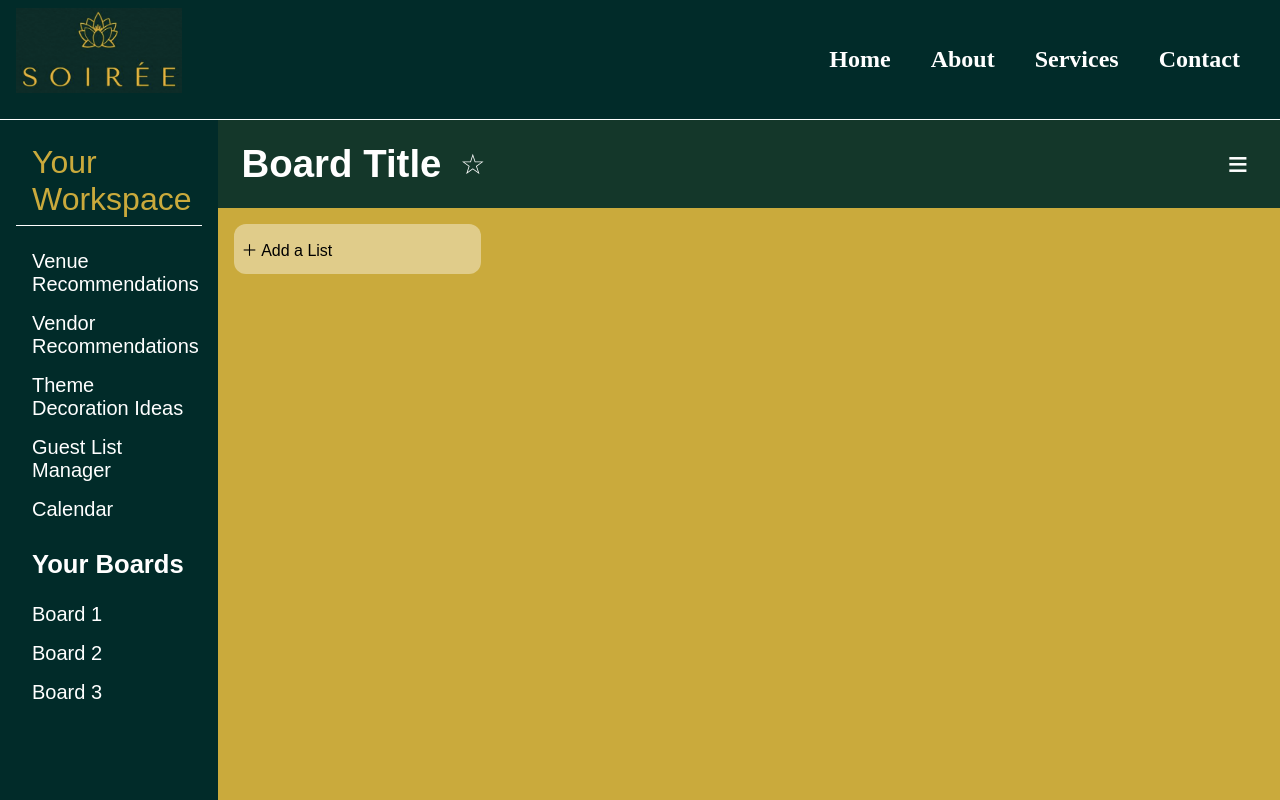
After one commit to aadya28/Ascend-Task-Manager, a Flask app: template templates/board.html in a window 1280 px wide. The commit adds this page. Run offline with Flask 3, Linux system fonts and the light colour scheme; the template is opened without the code that fills it, so the values that code supplies are empty.

Commit message:
Integrated template and Board Page.

```diff
--- a/app.py
+++ b/app.py
@@ -3,8 +3,8 @@ from flask import Flask, render_template
 app = Flask(__name__, template_folder='templates')
 
 @app.route('/')
-def test():
-    return render_template('template_test.html')
+def Board():
+    return render_template('board.html')
 
 if __name__ == "__main__":
     app.run(debug = True)
--- /dev/null
+++ b/static/scripts/aadya-script.js
@@ -0,0 +1,264 @@
+const dropdown = document.querySelector('.options-section');
+
+const button = dropdown.querySelector('.board-actions')
+const content = dropdown.querySelector('.dropdown-content');
+
+button.addEventListener('click', () => {
+    // console.log("dropdown clicked");
+    content.classList.toggle('visible');
+    adjustDropdownPosition(content);
+});
+
+document.addEventListener('click', event => {
+    if (!dropdown.contains(event.target)) {
+        content.classList.remove('visible');
+    }
+});
+
+// Function to adjust the position of the dropdown content
+function adjustDropdownPosition(content) {
+    const viewportWidth = window.innerWidth || document.documentElement.clientWidth;
+    const dropdownWidth = content.offsetWidth;
+    const buttonRect = content.previousElementSibling.getBoundingClientRect();
+
+    // To Check if dropdown content is extending beyond the right edge
+    if (buttonRect.right + dropdownWidth > viewportWidth) {
+        content.style.right = '0';
+        content.style.left = 'auto';
+    } else {
+        content.style.right = 'auto';
+        content.style.left = '0';
+    }
+}
+
+// Event listener for showing the add list form or the add task form
+document.addEventListener('click', event => {
+    if (event.target.classList.contains('show-add-form')) {
+        const showButton = event.target;
+        const form = showButton.nextElementSibling;
+
+        if (form.classList.contains('add-list-form')) {
+            form.classList.remove('hidden');
+        } else if (form.classList.contains('add-task-form')) {
+            form.classList.remove('hidden');
+        }
+        showButton.classList.add('hidden');
+    }
+});
+
+//Event listener for cancelling adding a list or a task.
+document.addEventListener('click', event=>{
+    if (event.target.classList.contains('cancel-button')){
+        const cancelButton = event.target;
+        const form = cancelButton.closest('.add-list-form') || cancelButton.closest('.add-task-form');
+        const showButton = form.previousElementSibling;
+
+        resetForm(form, showButton);
+    }
+})
+
+// Helper function to reset the add forms
+function resetForm(form, showButton) {
+    form.classList.add('hidden');
+    showButton.classList.remove('hidden');
+
+    const titleInput = form.querySelector('.title');
+    titleInput.value = '';
+}
+
+// Adding a new list
+const addListButton = document.querySelector('.add-list-button');
+
+addListButton.addEventListener('click', () => {
+    // console.log('Add list button clicked');
+
+    const addListForm = addListButton.closest('.add-list-form');
+    const showButton = addListForm.previousElementSibling;
+    const titleInput = addListForm.querySelector('.title');
+    const listTitle = titleInput.value.trim();
+
+    // If the list title is empty, set it to "Untitled"
+    const finalListTitle = listTitle !== '' ? listTitle : 'Untitled';
+
+    const newList = document.createElement('div');
+    newList.innerHTML = `
+        <div class="list-title-bar">
+            <h2 class="title">${finalListTitle}</h2>
+            <div class="dropdown">
+                <button class="list-actions">&#8226; &#8226; &#8226;</button>
+                <div class="dropdown-content">
+                    <a href="#rename">Rename List</a>
+                    <a href="#delete">Delete List</a>
+                    <a href="#copy">Copy List</a>
+                    <a href="#move">Move List</a>
+                </div>
+            </div>
+        </div>
+
+        <div class="list-content">
+        </div>
+
+        <div class="add-task">
+            <button class="show-add-form">&#65291; Add Task</button>
+            <div class="add-task-form hidden">
+                <input type="text" class="title" placeholder="Enter Task Title">
+                <div class="button-group">
+                    <button class="add-task-button">Add Task</button>
+                    <button class="cancel-button">Cancel</button>
+                </div>
+            </div>
+        </div>` ;
+    newList.classList.add('list');
+
+    const addListContainer = document.querySelector('.add-list');
+    const parentContainer = addListContainer.parentNode;
+
+    parentContainer.insertBefore(newList, addListContainer);
+
+    resetForm(addListForm, showButton);
+
+    // Initialize the dropdown functionality
+    initializeDropdown(newList);
+});
+
+// Function to initialize dropdown functionality
+function initializeDropdown(listElement) {
+    const dropdownButton = listElement.querySelector('.list-actions');
+    const dropdownContent = listElement.querySelector('.dropdown-content');
+
+    // Event Listener to open the dropdown
+    dropdownButton.addEventListener('click', () => {
+        dropdownContent.classList.toggle('visible');
+    });
+
+    // Event Listener to close the dropdown
+    document.addEventListener('click', event => {
+        if (!dropdownButton.contains(event.target)) {
+            dropdownContent.classList.remove('visible');
+        }
+    });
+
+    const options = dropdownContent.querySelectorAll('a[href^="#"]');
+    options.forEach(option => {
+        option.addEventListener('click', event => {
+            event.preventDefault(); // Prevent the default behavior of the anchor tag
+            const list = listElement;
+            const optionValue = option.getAttribute('href');
+
+            if (optionValue === '#rename') {
+                // console.log("rename");
+                renameElement(list);
+            } else if (optionValue === '#delete') {
+                // console.log("delete");
+                deleteElement(list);
+            } else if (optionValue === '#copy') {
+                console.log("copy");
+                copyElement(list);
+            } else if (optionValue === '#move') {
+                console.log("move");
+                moveElement(list);
+            }
+
+            dropdownContent.classList.remove('visible');
+        });
+    });
+
+    adjustDropdownPosition(dropdownContent)
+}
+
+// Helper function to rename an element.
+function renameElement(targetElement) {
+    const titleElement = targetElement.querySelector('.title');
+    const currentTitle = titleElement.textContent;
+
+    const inputBox = document.createElement('input');
+    inputBox.type = 'text';
+    inputBox.value = currentTitle;
+    inputBox.classList.add('rename-input');
+
+    titleElement.textContent = ''; // Removes the current title
+    titleElement.appendChild(inputBox); // Adds the input box
+
+    inputBox.addEventListener('blur', () => {
+        const newTitle = inputBox.value.trim();
+        titleElement.removeChild(inputBox);
+
+        if (newTitle !== '') {
+            titleElement.textContent = newTitle;
+        } else {
+            titleElement.textContent = currentTitle; // Restores the original title
+        }
+    });
+
+    inputBox.focus();
+}
+
+// Helper function to delete an element.
+function deleteElement(targetElement) {
+    targetElement.remove();
+}
+
+// Helper function to copy an element.
+function copyElement(targetElement) {
+    const newList = targetElement.cloneNode(true);
+    const nextSibling = targetElement.nextElementSibling;
+    const parentContainer = targetElement.parentNode;
+    parentContainer.insertBefore(newList, nextSibling);
+
+    // Initialize dropdown functionality for the copied list
+    initializeDropdown(newList);
+}
+
+// Helper function to move an element.
+function moveElement(targetElement) {
+    const targetIndex = prompt('Enter the position you want to move the element to:');
+    if (targetIndex !== null) {
+        const addListContainer = document.querySelector('.add-list');
+        const parentContainer = addListContainer.parentNode;
+        parentContainer.removeChild(targetElement);
+        parentContainer.insertBefore(targetElement, parentContainer.children[targetIndex - 1]);
+    }
+}
+
+// Adding a new task
+document.addEventListener('click', event=>{
+    if (event.target.classList.contains('add-task-button')){
+        const addTaskButton = event.target;
+        const addTaskForm = addTaskButton.closest('.add-task-form');
+        const titleInput = addTaskForm.querySelector('.title');
+        const taskTitle = titleInput.value.trim();
+
+
+        if (taskTitle !== '') {
+            const showButton = addTaskForm.previousElementSibling;
+            const parentContainer = showButton.parentNode;
+            const tasksContainer = parentContainer.previousElementSibling;
+            addNewTask(tasksContainer, taskTitle);
+            resetForm(addTaskForm, showButton);
+        }
+    }
+})
+
+// Helper function to add a new task.
+function addNewTask(tasksContainer, taskTitle) {
+    const newTask = createNewTask(taskTitle);
+    tasksContainer.appendChild(newTask);
+}
+
+// Helper function to create a new task
+function createNewTask(taskTitle) {
+    const newTask = document.createElement('div');
+    newTask.classList.add('task');
+
+    const checkbox = document.createElement('input');
+    checkbox.type = 'checkbox';
+    newTask.appendChild(checkbox);
+
+    newTask.appendChild(document.createTextNode(' '));
+
+    const taskLabel = document.createElement('label');
+    taskLabel.textContent = taskTitle;
+    newTask.appendChild(taskLabel);
+
+    return newTask;
+}
--- /dev/null
+++ b/static/styles/aadya-styles.css
@@ -0,0 +1,321 @@
+body {
+    margin: 0;
+    padding: 0;
+    display: flex;
+    flex-direction: column;
+    height: 100vh;
+    width: 100vw;
+}
+
+/*The whole body is divided into two parts :
+1. The header tag
+2. The main tag */
+
+/* The Header tag -> the nav tag -> navigation bar */
+
+header, nav {
+    position: fixed;
+    top: 0;
+    width: 100%;
+    height: 15vh;
+    box-sizing: border-box;
+    background-color: #012b29;
+    color: #fff;
+    padding: 1vh;
+    z-index: 999;
+    border-bottom: 1px solid white;
+}
+
+/*---------------------------------------------------------------------------*/
+/* The main tag is further divided into 2 parts:
+1. The sidebar
+2. The main-content */
+main{
+    width: 100%;
+    height: calc(100% - 15vh);
+    box-sizing: border-box;
+    position: fixed;
+    top: 15vh;
+    display: flex;
+    flex-direction: row;
+}
+
+.sidebar {
+    width: 17vw;
+    height: 100%;
+    background-color: #012b29;
+    color: white;
+    font-family: 'Nunito Sans', sans-serif;
+    padding: 2vh;
+    box-sizing: border-box;
+    z-index: 999;
+    display: flex;
+    flex-direction: column;
+}
+
+/*---------------------------------------------------------------------------*/
+/* Main-content takes up all the leftover screen */
+.main-content {
+    flex: 1;
+    font-family: 'Nunito Sans', sans-serif;
+    background: #caaa3c;
+    display: flex;
+    flex-direction: column;
+}
+
+/* Main content of the boards page (Board.html)*/
+/* main-content is divided into two parts:
+1. board-title-bar
+2. Lists */
+.board-title-bar {
+    width: 100%;
+    height: 11vh;
+    box-sizing: border-box;
+    background-color: rgba(1, 43, 41, 0.9);
+    padding: 3vh;
+    display: flex;
+    justify-content: space-between;
+}
+
+/* board-title-bar has two parts:
+1. title-section
+2. options-section */
+.title-section {
+    display: flex;
+    justify-content: space-between;
+    align-items: center;
+}
+
+/* title-section has two parts:
+1. title-section heading(in h1 tag)
+2. star-board */
+.title-section h1 {
+    font-size: 4.8vh;
+    color: white;
+    margin-right: 1vw;
+}
+
+#star-board {
+    border: none;
+    color: white;
+    background-color: rgba(1, 43, 41, 0.9%);
+    font-size: 3.5vh;
+}
+
+#star-board:hover {
+    background-color: rgba(1, 43, 41, 0.8);
+}
+
+/* options-section just has an option button */
+.options-section {
+    display: flex;
+    justify-content: space-between;
+    align-items: center;
+}
+
+.board-actions {
+    border: none;
+    color: white;
+    padding: 0.5vh 1vh 0.5vh 1vh;
+    background-color: rgba(1, 43, 41, 0.9%);
+    font-size: 4.4vh;
+}
+
+.board-actions:hover {
+    background-color: rgba(1, 43, 41, 0.8);
+}
+
+/*---------------------------------------------------------------------------*/
+/* The whole Lists section takes up the leftover screen and contains all the individual lists.*/
+.Lists {
+    flex: 1;
+    padding: 2vh;
+    overflow-x: auto;
+    display: flex;
+    flex-direction: row;
+    box-sizing: border-box;
+}
+
+/* list has three parts:
+1. list-title-bar heading(in h1 tag)
+2. list-content
+3. add-task */
+.list {
+    background-color: #f0f0f0;
+    margin-right: 1vw;
+    min-width: 24%;
+    height: 95%; /*Increase automatically*/
+    padding: 1.4vh;
+    border-radius: 1.5vh;
+    display: flex;
+    flex-direction: column;
+}
+
+/* list-title-bar has two parts:
+1. list-title-bar heading(in h1 tag)
+2. list-actions */
+.list-title-bar{
+    display: flex;
+    justify-content: space-between;
+    align-items: center;
+}
+
+.list-title-bar h2 {
+    font-size: 2.5vh;
+}
+
+.rename-input {
+    border: solid 2px #0606d1 ;
+    font-size: 2.5vh;
+    width: 100%;
+}
+
+/* list-action is a button */
+.list-actions {
+    border: none;
+    color: #060208;
+    padding: 1vh 1vh 1vh 1vh;
+    background-color: rgba(1, 43, 41, 0.9%);
+    transition: background-color 0.3s;
+    font-size: 1.4vh;
+    cursor: pointer;
+}
+
+.list-actions:hover {
+    background-color: rgba(128, 128, 128, 0.51);
+}
+
+/* Styling of both the dropdowns list-actions and bord-actions */
+.dropdown {
+    position: relative;
+    display: inline-block;
+}
+
+.dropdown-content {
+    display: none;
+    position: absolute;
+    background-color: #f9f9f9;
+    min-width: 10vw;
+    z-index: 1;
+    box-shadow: 0 8px 16px 0 rgba(0,0,0,0.2);
+}
+
+.dropdown-content.visible {
+    display: block;
+}
+
+.dropdown-content a {
+    color: #060208;
+    padding: 12px 16px;
+    text-decoration: none;
+    display: block;
+}
+
+.dropdown-content a:hover {
+    background-color: rgba(128, 128, 128, 0.51);
+}
+
+/* list-content has all the tasks */
+.list-content {
+    flex: 1;
+    display: flex;
+    flex-direction: column;
+    overflow-y: auto;
+}
+
+.task {
+    background-color: #fff;
+    border: 0.2vh solid #ccc;
+    padding: 1.2vh;
+    margin-bottom: 1vh;
+    border-radius: 1.1vh;
+    word-wrap: break-word;
+}
+
+.task:hover {
+    background-color: rgba(128, 128, 128, 0.51);
+}
+
+/* add-task has a button to add a new task*/
+.add-task {
+    background-color: #f0f0f0;
+    border-radius: 1vh;
+}
+
+.add-task button {
+    font-size: 2vh;
+    border-radius: 1vh;
+    border: none;
+    padding: 1vh 0 1vh 0;
+    text-align: left;
+    width: 100%;
+    height: 100%;
+}
+
+.add-task button:hover {
+    background-color: rgba(128, 128, 128, 0.51);
+}
+
+.add-list {
+    background-color: rgba(255, 255, 255, 0.4);
+    min-width: 24%;
+    margin-right: 1vw;
+    height: 9%;
+    border-radius: 1.5vh;
+}
+
+.add-list button {
+    font-size: medium;
+    border-radius: 1.5vh;
+    padding: 0 1vh 0 1vh;
+    text-align: left;
+    width: 100%;
+    height: 100%;
+    border: none;
+    background-color: transparent;
+}
+
+.add-list:hover {
+    background-color: rgba(128, 128, 128, 0.51);
+}
+
+.add-task-form,
+.add-list-form {
+    display: flex;
+    border-radius: 1.5vh;
+    flex-direction: column;
+    padding: 1.5vh;
+    background-color: #f0f0f0;
+    min-width: 24%;
+}
+
+.add-task-form input,
+.add-list-form input {
+    padding: 6px;
+}
+
+.add-task-form .button-group,
+.add-list-form .button-group {
+    display: flex;
+    gap: 8px;
+    margin-top: 8px;
+}
+
+.add-task-form button,
+.add-list-form button {
+    color: white;
+    background: #0606d1;
+    border: none;
+    padding: 6px 12px;
+    cursor: pointer;
+    border-radius: 1vh;
+}
+
+.add-task-form button:hover,
+.add-list-form button:hover {
+    background: #1414f7;
+}
+
+.hidden {
+    display: none;
+}
--- /dev/null
+++ b/templates/board.html
@@ -0,0 +1,35 @@
+{% extends "template.html" %}
+
+{% block title %}Board{% endblock %}
+
+{% block main_content %}
+    <div class="board-title-bar">
+        <div class="title-section">
+            <h1 class="title">Board Title</h1>
+            <button id="star-board">&#9734</button>
+        </div>
+        <div class="options-section">
+            <div class="dropdown">
+                <button class="board-actions">&#8801;</button>
+                <div class="dropdown-content">
+                    <a href="#">Rename Board</a>
+                    <a href="#">Delete Board</a>
+                    <a href="#">Create List</a>
+                </div>
+            </div>
+        </div>
+    </div>
+
+    <div class="Lists">
+        <div class="add-list">
+            <button class="show-add-form">&#65291; Add a List</button>
+            <div class="add-list-form hidden">
+                <input type="text" class="title" placeholder="Enter List Title">
+                <div class="button-group">
+                    <button class="add-list-button">Add List</button>
+                    <button class="cancel-button">Cancel</button>
+                </div>
+            </div>
+        </div>
+    </div>
+{% endblock %}
--- a/templates/template.html
+++ b/templates/template.html
@@ -5,6 +5,8 @@
     <meta charset="UTF-8">
     <title>{% block title %}Template{% endblock %}</title>
     <link rel="stylesheet" href="{{url_for('static', filename='styles/styles.css')}}">
+    <link rel="stylesheet" href="{{url_for('static', filename='styles/aadya-styles.css')}}">
+
 </head>
 
 <body>
@@ -71,6 +73,7 @@
     </main>
 
     <script src="{{url_for('static', filename='scripts/script.js')}}"></script>
+    <script src="{{url_for('static', filename='scripts/aadya-script.js')}}"></script>
 </body>
 
 </html>
```
Also changed, not shown: 1 other file.
